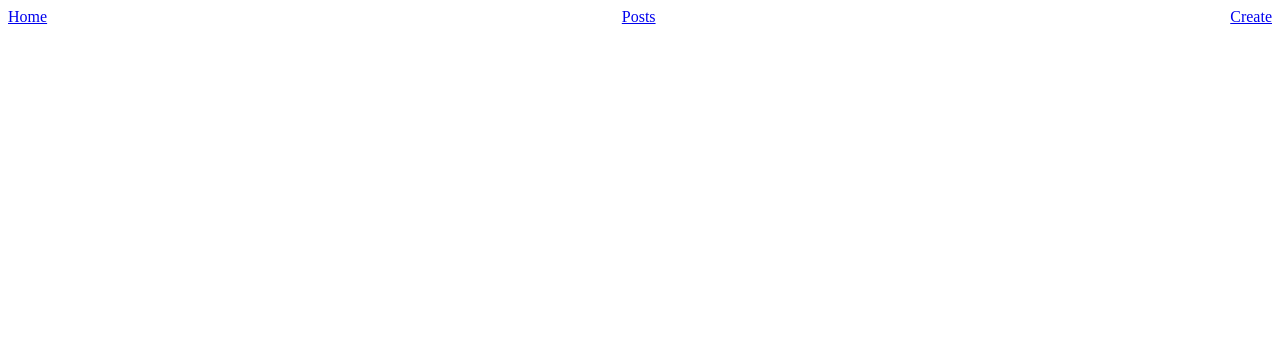
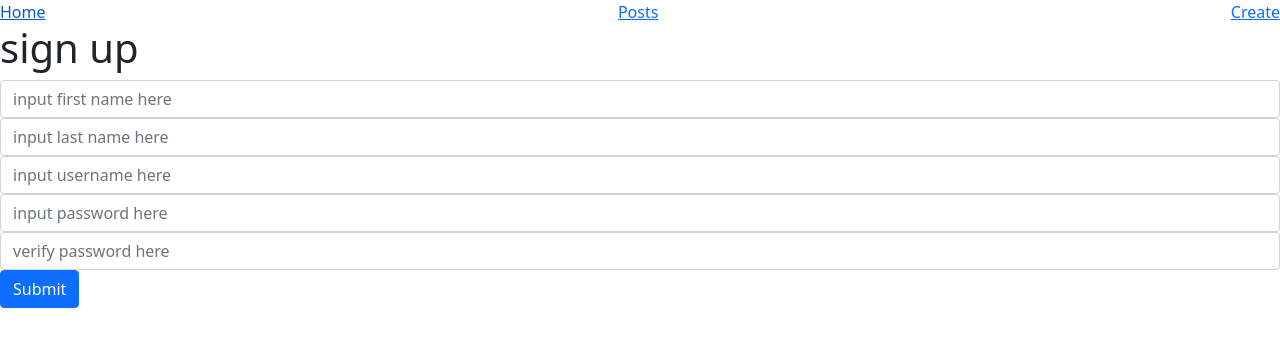
Before and after one commit to daoyeyemi/virt-pho-al, a React (Create React App) app in the folder frontend/: page /signup in a window 1280 px wide. Shown: the top 346 px of the page. Built offline with nearby package versions, Linux system fonts and the light colour scheme.

Commit message:
madee changes to edit post state

```diff
--- a/frontend/package.json
+++ b/frontend/package.json
@@ -2,7 +2,7 @@
   "name": "frontend",
   "version": "0.1.0",
   "private": true,
-  "proxy": "http://localhost:3001",
+  "proxy": "http://localhost:3001/",
   "dependencies": {
     "@testing-library/jest-dom": "^5.16.1",
     "@testing-library/react": "^12.1.2",
--- a/frontend/src/components/Login.js
+++ b/frontend/src/components/Login.js
@@ -2,9 +2,12 @@ import React from 'react';
 
 const Login = () => {
     return (
-        <>
-
-        </>
+        <form>
+            <h1>login</h1>
+            <input class="form-control" name="username" type="text" placeholder="input username here" aria-label="username" />
+            <input class="form-control" name="password" type="text" placeholder="input password here" aria-label="password" />
+            <button type="submit" className="btn btn-primary">Submit</button>
+        </form>
     );
 };
 
--- a/frontend/src/components/Signup.js
+++ b/frontend/src/components/Signup.js
@@ -2,9 +2,21 @@ import React from 'react';
 
 const Signup = () => {
     return (
-        <div>
+        // first name
+        // last name
+        // username
+        // password
+        // verify password
+        <form>
+            <h1>sign up</h1>
+            <input class="form-control" name="first-name" type="text" placeholder="input first name here" aria-label="first name" />
+            <input class="form-control" name="last-name" type="text" placeholder="input last name here" aria-label="last name" />
+            <input class="form-control" name="username" type="text" placeholder="input username here" aria-label="username" />
+            <input class="form-control" name="password" type="text" placeholder="input password here" aria-label="password" />
+            <input class="form-control" name="confirm-password" type="text" placeholder="verify password here" aria-label="confirm password" />
 
-        </div>
+            <button type="submit" className="btn btn-primary">Submit</button>
+        </form>
     );
 };
 
--- a/frontend/src/index.js
+++ b/frontend/src/index.js
@@ -1,4 +1,4 @@
-// import 'bootstrap/dist/css/bootstrap.css';
+import 'bootstrap/dist/css/bootstrap.css';
 
 import App from './App';
 import React from 'react';
```
Also changed, not shown: frontend/src/components/EditPost.js (added, +42 -0 lines).
